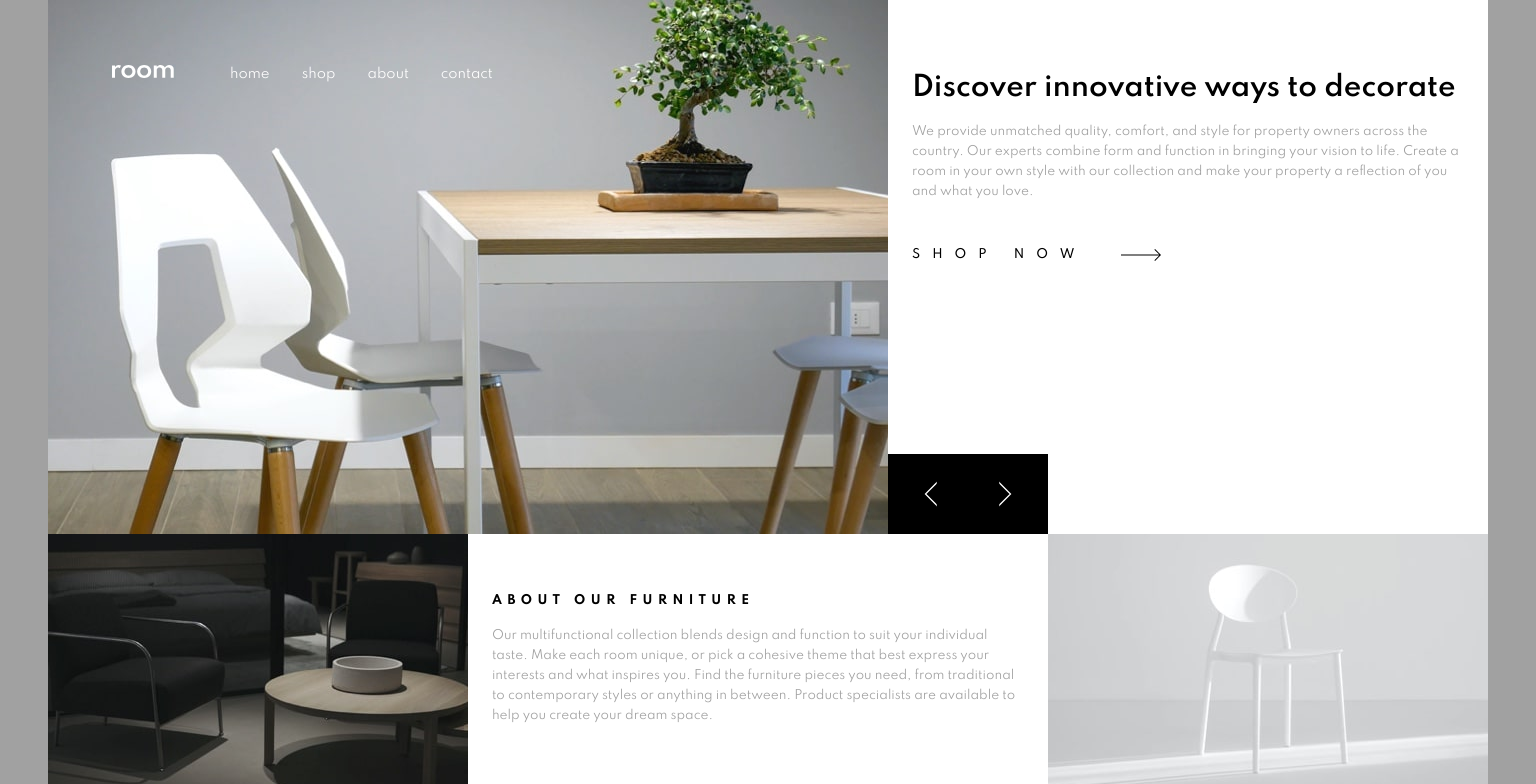
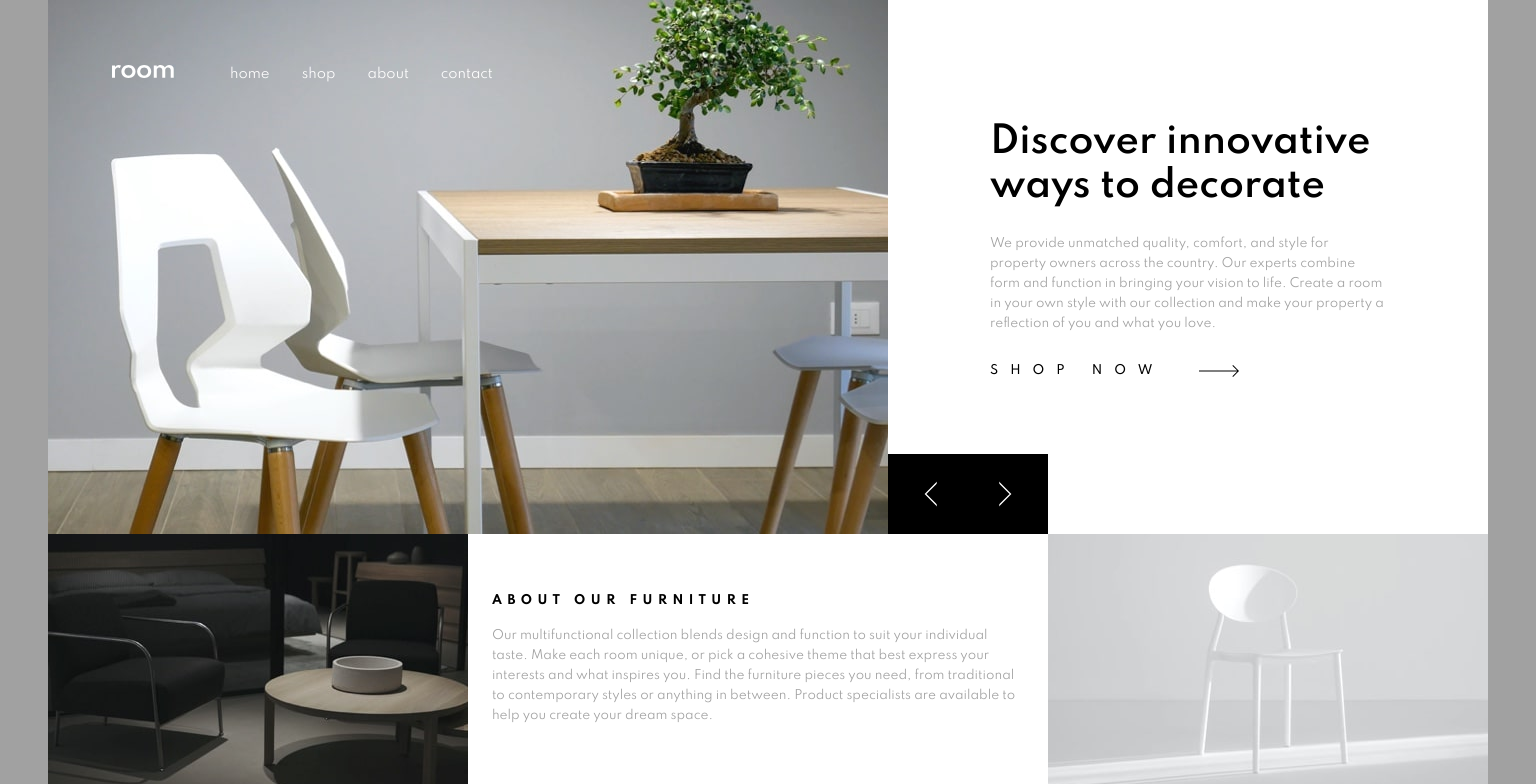
Before and after one commit to bmhan319/room-homepage, a React (Create React App) app: page / in a window 1536 px wide. Shown: the top 784 px of the page. Built offline with nearby package versions, Linux system fonts and the light colour scheme.

Commit message:
slideshow text and spacing adjusted for desktop

```diff
--- a/src/css/sliderText.css
+++ b/src/css/sliderText.css
@@ -65,7 +65,21 @@
     height: 66.75%;
   }
 
-  .sliderTextContainer {
-    height: auto;
+  .sliderText {
+    padding: 120px 102px;
+  }
+
+  .introTitle {
+    font-size: 3em;
+    padding-bottom: 26px;
+    line-height: 44px;
+  }
+
+  .introText {
+    padding-bottom: 0;
+  }
+
+  .shopLinkContainer {
+    bottom: 76px;
   }
 }
```
